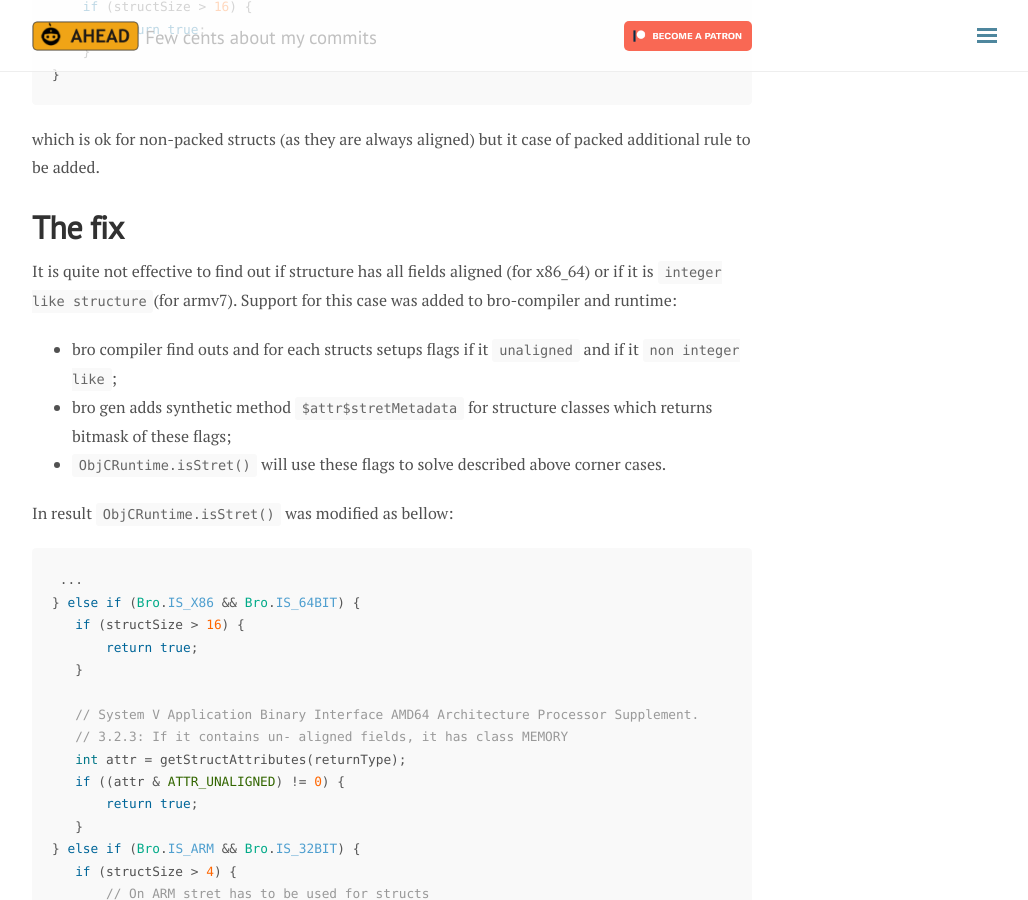
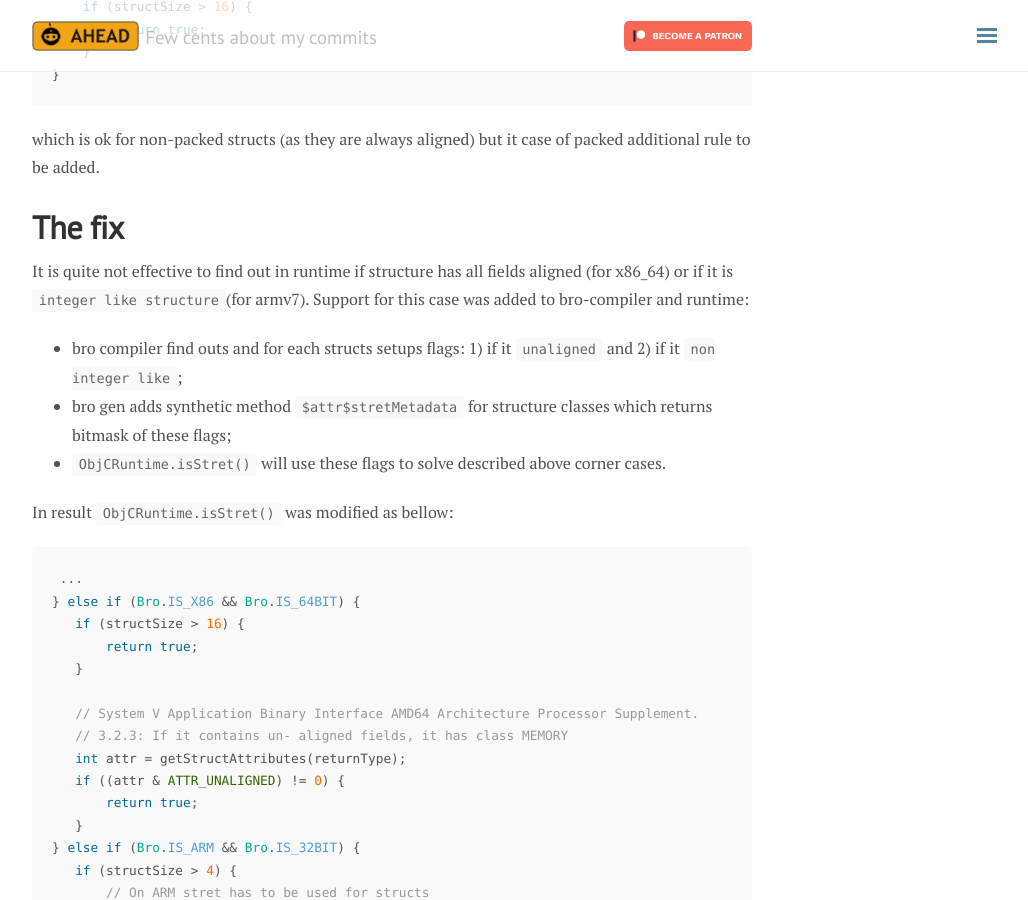
Before and after one commit to dkimitsa/dkimitsa.github.io, a Jekyll site: the page built from _posts/2019-06-13-packed-struc-support-abi-mystery.md, in a window 1280 px wide and 900 px high, scrolled down 4660 px. Shown: the whole window, without its empty margins (248-1276 px from the left). Built offline with Jekyll 4.4.1, drawn with Linux system fonts in a browser that asks for light colours; nearby versions of some CDN libraries; comment, search, counter and statistics services are not loaded.

Commit message:
corrections

```diff
--- a/_posts/2019-06-13-packed-struc-support-abi-mystery.md
+++ b/_posts/2019-06-13-packed-struc-support-abi-mystery.md
@@ -145,8 +145,8 @@ which is ok for non-packed structs (as they are always aligned) but it case of p
 
 
 # The fix
-It is quite not effective to find out if structure has all fields aligned (for x86_64) or if it is `integer like structure`(for armv7). Support for this case was added to bro-compiler and runtime:
-- bro compiler find outs and for each structs setups flags if it `unaligned` and if it `non integer like`;
+It is quite not effective to find out in runtime if structure has all fields aligned (for x86_64) or if it is `integer like structure`(for armv7). Support for this case was added to bro-compiler and runtime:
+- bro compiler find outs and for each structs setups flags: 1) if it `unaligned` and 2) if it `non integer like`;
 - bro gen adds synthetic method `$attr$stretMetadata` for structure classes which returns bitmask of these flags;
 - `ObjCRuntime.isStret()` will use these flags to solve described above corner cases.
 
```
